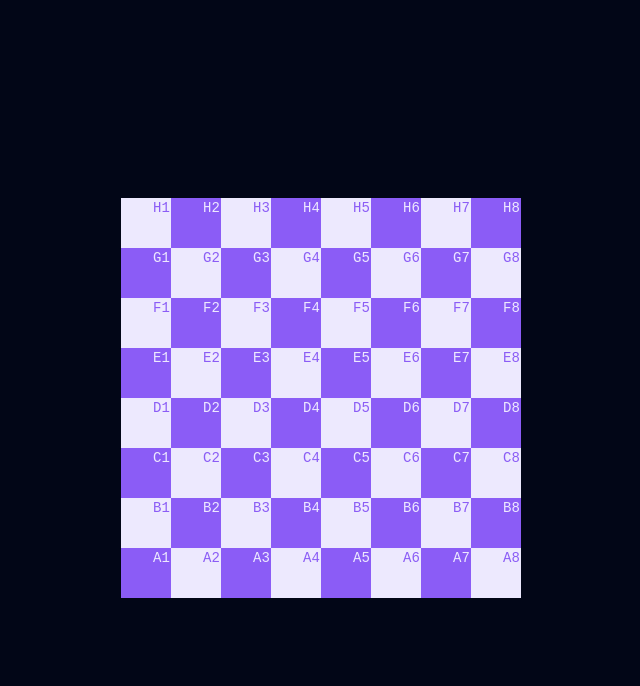
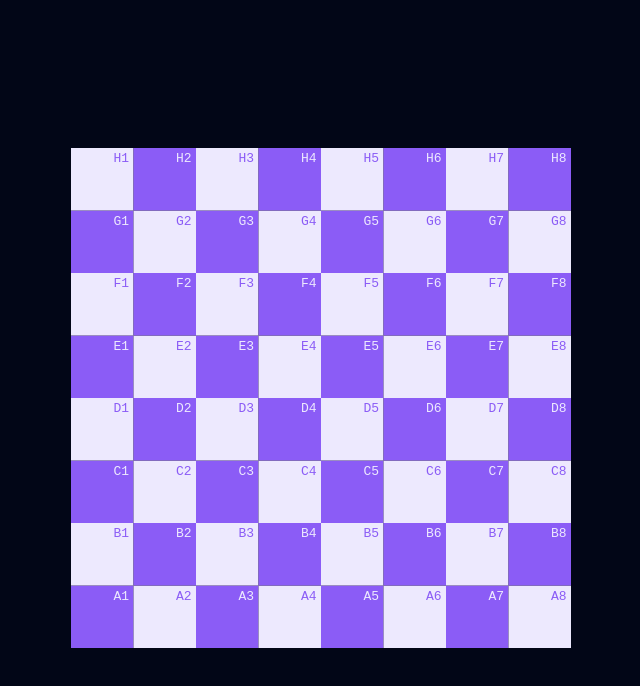
Before and after one commit to Uncannypotato69/Chess-Square-Memorization-Game-, a React (Vite) app: page / in a window 1280 px wide. Shown: the top 686 px of the page, without its empty margins (319-959 px from the left). Built offline with nearby package versions, Linux system fonts and the light colour scheme.

Commit message:
changes made, Im happy

```diff
--- a/src/Components/TestComponent.jsx
+++ b/src/Components/TestComponent.jsx
@@ -1,4 +1,4 @@
-import React, { useState } from "react";
+import React, { useEffect, useRef, useState } from "react";
 
 import classes from "./TestComponent.module.css";
 
@@ -6,48 +6,44 @@ import returnSquares from "./squares";
 import { Squares2X2Icon } from "@heroicons/react/16/solid";
 
 const TestComponent = () => {
-  const [boardConfig, setBoardConfig] = useState({
-    dimension: 500,
-    lightColor: "#ede9fe",
-    DarkColor: "#8b5cf6",
-    fontSize: 14,
+  const data = returnSquares();
+  const squares = data[0];
+  const boardConfig = data[1];
+
+  const squaresRef = useRef([]);
+
+  useEffect(() => {
+    console.log(squaresRef.current[0].children);
   });
 
-  const sqaures = returnSquares();
-  console.log(sqaures);
+  //! Create pick-at-random-system and do other stuff
 
   return (
-    <svg width={400} height={400}>
-      {sqaures.map((e, i) => {
-        let row = i + 1;
-
-        let x = i % 8 === 0 ? 0 : (i % 8) * (400 / 8);
-        let xText = i % 8 === 0 ? 50 - 18 : 50 + (i % 8) * (400 / 8) - 18;
-        let y = 350 - Math.floor(i / 8) * 50;
-        let yText = 350 - Math.floor(i / 8) * 50 + 14;
-        console.log(yText);
-
+    <svg width={boardConfig.dimension} height={boardConfig.dimension}>
+      {squares.map((e, i) => {
         return (
-          <>
+          <g ref={(el) => (squaresRef.current[i] = el)}>
             <rect
-              height={400 / 8}
-              width={400 / 8}
-              x={x}
-              y={y}
+              height={e.squareDimesion}
+              width={e.squareDimesion}
+              x={e.x}
+              y={e.y}
               key={i + `${e.squareName}`}
-              fill={e.white ? "#ede9fe" : "#8b5cf6"}
+              fill={e.white ? boardConfig.lightColor : boardConfig.darkColor}
               name={e.squareName}
             ></rect>
             <text
-              fontFamily="monospace"
-              fontSize={14}
-              x={xText}
-              y={yText}
-              fill={e.white ? "#8b5cf6" : "#ede9fe"}
+              fontFamily={boardConfig.fontFamily}
+              fontSize={e.fontSize}
+              x={e.xText}
+              y={e.yText}
+              key={i + `${e.squareName} ${e.white}`}
+              fill={e.white ? boardConfig.darkColor : boardConfig.lightColor}
+              className={`${classes.svg__text} unselectable`}
             >
               {e.squareName.toUpperCase()}
             </text>
-          </>
+          </g>
         );
       })}
     </svg>
--- a/src/Components/squares.js
+++ b/src/Components/squares.js
@@ -258,8 +258,40 @@ const squares = [
   }
 ]
 
-const returnSquares = () => {
-  return squares;
+
+const boardConfig = {
+    dimension: 500,
+    lightColor: "#ede9fe",
+    darkColor: "#8b5cf6",
+    fontSize: 16,
+    fontFamily: "monospace"
+  };
+
+const squareData = (config) => {
+    let dimension = config.dimension
+    let fontSize = config.fontSize
+    let squareDimesion = dimension / 8
+
+     return squares.map((e, i) => {
+        let x = i % 8 === 0 ? 0 : (i % 8) * (dimension / 8);
+        let xText = i % 8 === 0 ? squareDimesion - (fontSize + 4) : squareDimesion + (i % 8) * (dimension / 8) - (fontSize + 4);
+        let y = (dimension - squareDimesion) - Math.floor(i / 8) * squareDimesion;
+        let yText = (dimension - squareDimesion) - Math.floor(i / 8) * squareDimesion + 14;
+
+        return {
+            ...e,
+            squareDimesion,
+            x,
+            y,
+            xText,
+            yText,
+        }
+    })
+
 }
 
-export default returnSquares
+const returnSquares = () => {
+    return [squareData(boardConfig), boardConfig];
+  }
+
+  export default returnSquares
--- a/src/Styles/style.css
+++ b/src/Styles/style.css
@@ -14,3 +14,12 @@ body {
     align-items: center;
     justify-content: center;
 }
+
+.unselectable {
+    -webkit-touch-callout: none;
+    -webkit-user-select: none;
+    -khtml-user-select: none;
+    -moz-user-select: none;
+    -ms-user-select: none;
+    user-select: none;
+}
```
